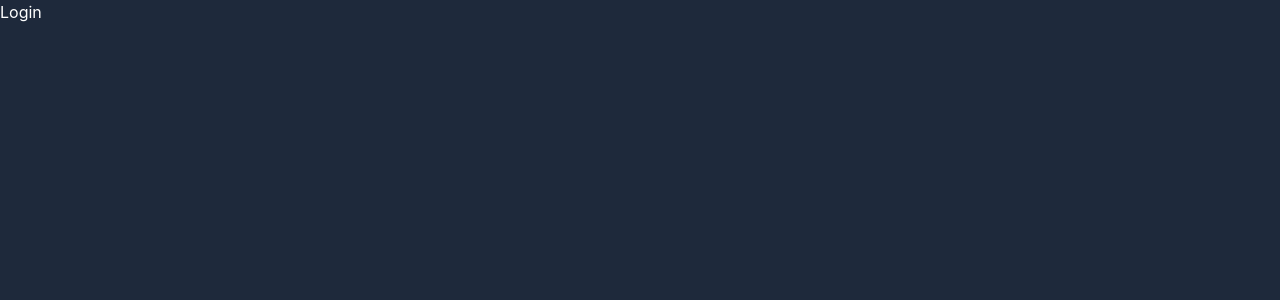
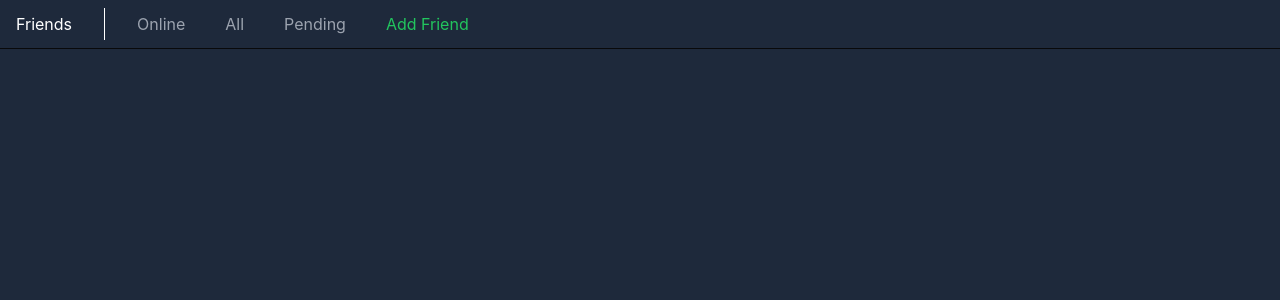
Before and after one commit to StephanVanHemelrijck/chat-app, a Next.js app: page / in a window 1280 px wide. Shown: the top 300 px of the page. Built offline with nearby package versions, Linux system fonts and the light colour scheme.

Commit message:
feat(add-friend): visuals for adding friend

```diff
--- /dev/null
+++ b/src/app/components/Friends/Friends.jsx
@@ -0,0 +1,22 @@
+'use client';
+import React, { useEffect, useState } from 'react';
+import FriendsAdd from './FriendsAdd';
+import FriendsNavigation from './FriendsNavigation';
+
+const Friends = () => {
+    const [selectedTab, setSelectedTab] = useState('add-friend');
+
+    const handleTabChange = (tab) => {
+        setSelectedTab(tab);
+    };
+
+    return (
+        <div className="w-screen h-screen ">
+            <FriendsNavigation handleTabChange={handleTabChange} />
+            <div className="w-3/4 mx-auto m-10">{selectedTab === 'Add Friend' && <FriendsAdd />}</div>
+            {selectedTab === 'Add Friend' && <hr className="border-t-gray-700" />}
+        </div>
+    );
+};
+
+export default Friends;
--- /dev/null
+++ b/src/app/components/Friends/FriendsAdd.jsx
@@ -0,0 +1,50 @@
+'use client';
+import React, { useEffect, useState } from 'react';
+
+const FriendsAdd = () => {
+    const [username, setUsername] = useState('');
+
+    const handleInputChange = (e) => {
+        const { value } = e.target;
+        setUsername(value);
+    };
+
+    const handleSendFriendRequest = async (e) => {
+        console.log(`Attempted to send friend request to ${username}`);
+    };
+
+    return (
+        <div className="flex flex-col gap-5 ">
+            <div>
+                <h2 className="font-bold text-lg">ADD FRIEND</h2>
+                <p className="font-light text-sm">You can add friends with their username.</p>
+            </div>
+            <form
+                className="w-full bg-zinc-950 p-2 text-sm flex justify-between rounded"
+                onSubmit={(e) => {
+                    e.preventDefault();
+                    handleSendFriendRequest(e);
+                }}
+            >
+                <input
+                    onChange={(e) => handleInputChange(e)}
+                    type="text"
+                    name="username"
+                    id="username"
+                    className="bg-transparent placeholder:text-gray-500 w-1/2 focus:outline-none"
+                    placeholder="You can add friends with their username."
+                    maxLength="25"
+                    autoComplete="new-password"
+                    spellCheck="false"
+                    autoCorrect="off"
+                    autoCapitalize="none"
+                />
+                <button type="submit" className="bg-blue-500 px-3 py-1 rounded font-medium hover:bg-blue-700">
+                    Send Friend Request
+                </button>
+            </form>
+        </div>
+    );
+};
+
+export default FriendsAdd;
--- /dev/null
+++ b/src/app/components/Friends/FriendsNavigation.jsx
@@ -0,0 +1,16 @@
+import React from 'react';
+import FriendsNavigationItem from './FriendsNavigationItem';
+
+const FriendsNavigation = ({ handleTabChange }) => {
+    return (
+        <div className="flex flex-row gap-6 p-2 border-b border-b-zinc-950">
+            <p className="border-r border-r-white pr-8 px-2 py-1 cursor-default">Friends</p>
+            <FriendsNavigationItem handleTabChange={handleTabChange} title="Online" style="text-gray-400" />
+            <FriendsNavigationItem handleTabChange={handleTabChange} title="All" style="text-gray-400" />
+            <FriendsNavigationItem handleTabChange={handleTabChange} title="Pending" style="text-gray-400" />
+            <FriendsNavigationItem handleTabChange={handleTabChange} title="Add Friend" style="text-green-500" />
+        </div>
+    );
+};
+
+export default FriendsNavigation;
--- /dev/null
+++ b/src/app/components/Friends/FriendsNavigationItem.jsx
@@ -0,0 +1,15 @@
+import React from 'react';
+
+const FriendsNavigationItem = ({ title, style = '', handleTabChange }) => {
+    const handleTabChangeItem = (tab) => {
+        handleTabChange(tab);
+    };
+
+    return (
+        <p onClick={() => handleTabChange(title)} className={`${style} px-2 py-1 cursor-pointer hover:bg-slate-700 text-md hover:rounded`}>
+            {title}
+        </p>
+    );
+};
+
+export default FriendsNavigationItem;
--- a/src/app/page.js
+++ b/src/app/page.js
@@ -2,6 +2,7 @@
 import Link from 'next/link';
 import React, { useEffect } from 'react';
 import { logoutUser } from '../../utils/auth';
+import Friends from './components/Friends/Friends';
 import { useAuthContext } from './context/store';
 
 const Page = () => {
@@ -9,7 +10,8 @@ const Page = () => {
 
     return (
         <>
-            {Object.keys(user).length > 0 ? (
+            <Friends />
+            {/* {Object.keys(user).length > 0 ? (
                 <>
                     <p>{user.email}</p>
                     <button
@@ -26,7 +28,7 @@ const Page = () => {
                 <Link href="/login">
                     <button>Login</button>
                 </Link>
-            )}
+            )} */}
         </>
     );
 };
```
Also changed, not shown: 1 other file (tests, documents, lock files or other folders).
